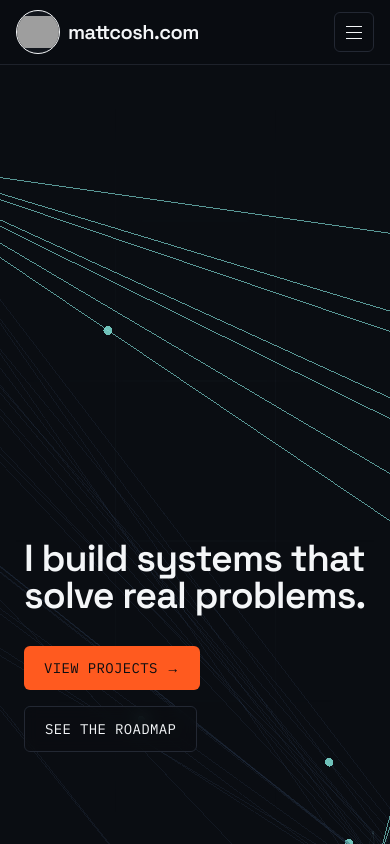
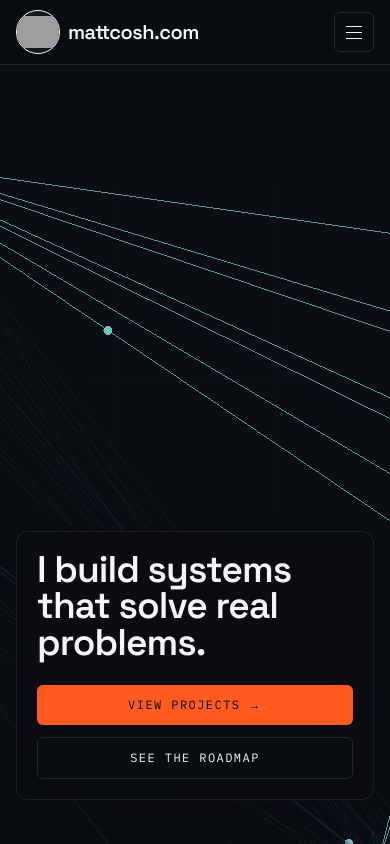
Before and after one commit to TheUnknown550/mattcosh.com, a Next.js app: page / in a window 390 px wide. Shown: the top 844 px of the page. Built offline with nearby package versions, Linux system fonts and the light colour scheme; grey boxes are pictures that could not be loaded.

Commit message:
fix: optimised design for mobile

```diff
--- a/src/components/home/Highlights.tsx
+++ b/src/components/home/Highlights.tsx
@@ -21,12 +21,13 @@ export function Highlights() {
     <section
       data-graph-focus-stop="overview"
       data-graph-focus-key="highlights"
-      className="flex min-h-[calc(100svh-77px)] w-full flex-col justify-start px-6 pt-12 pb-24 md:px-[5vw]"
+      className="flex min-h-[calc(100svh-77px)] w-full flex-col justify-start px-4 pt-8 pb-20 sm:px-6 sm:pt-12 sm:pb-24 md:px-[5vw]"
     >
+      <div className="relative z-10 rounded-xl border border-line/70 bg-void/90 p-4 shadow-2xl shadow-void/20 backdrop-blur-sm sm:border-transparent sm:bg-transparent sm:p-0 sm:shadow-none sm:backdrop-blur-0">
         <StatRow stats={stats} />
         <Link
           href="/roadmap"
-        className="group mt-4 inline-flex items-center gap-2 self-start font-mono text-sm uppercase tracking-wide text-ink transition-colors hover:text-signal"
+          className="group mt-9 inline-flex items-center gap-2 self-start font-mono text-xs uppercase tracking-[0.14em] text-ink transition-colors hover:text-signal sm:mt-4 sm:text-sm sm:tracking-wide"
         >
           See the full roadmap
           <span
@@ -36,6 +37,7 @@ export function Highlights() {
             →
           </span>
         </Link>
+      </div>
     </section>
   );
 }
--- a/src/components/home/StatRow.tsx
+++ b/src/components/home/StatRow.tsx
@@ -53,13 +53,16 @@ export function StatRow({ stats }: StatRowProps) {
   }, [stats]);
 
   return (
-    <div ref={containerRef} className="grid grid-cols-2 gap-8 sm:grid-cols-4">
+    <div
+      ref={containerRef}
+      className="grid grid-cols-2 gap-x-5 gap-y-10 sm:grid-cols-4 sm:gap-8"
+    >
       {stats.map((stat, index) => (
-        <div key={stat.label}>
-          <p className="font-display text-4xl font-semibold text-ink lg:text-6xl">
+        <div key={stat.label} className="min-w-0">
+          <p className="font-display text-4xl font-semibold leading-none text-ink lg:text-6xl">
             {display[index]}
           </p>
-          <p className="mt-2 font-mono text-sm uppercase tracking-wide text-ink">
+          <p className="mt-3 max-w-[10rem] font-mono text-xs uppercase leading-snug tracking-[0.12em] text-ink sm:text-sm sm:tracking-wide">
             {stat.label}
           </p>
         </div>
--- a/src/components/home/graph/GraphOverlay.tsx
+++ b/src/components/home/graph/GraphOverlay.tsx
@@ -134,27 +134,27 @@ export function GraphOverlay({
   return (
     <div className="pointer-events-none absolute inset-0 mx-auto max-w-[96rem] px-6 lg:px-10">
       <div
-        className={`absolute right-6 bottom-20 left-6 w-auto transition-all duration-700 ease-out sm:right-auto sm:w-[min(23rem,48vw)] lg:top-1/2 lg:bottom-auto lg:left-10 lg:w-[min(23rem,30vw)] lg:-translate-y-1/2 ${
+        className={`absolute right-4 bottom-8 left-4 w-auto rounded-xl border border-line/70 bg-void/90 p-5 shadow-2xl shadow-void/30 backdrop-blur-sm transition-all duration-700 ease-out sm:right-auto sm:bottom-20 sm:left-6 sm:w-[min(23rem,48vw)] sm:rounded-none sm:border-0 sm:bg-transparent sm:p-0 sm:shadow-none sm:backdrop-blur-0 lg:top-1/2 lg:bottom-auto lg:left-10 lg:w-[min(23rem,30vw)] lg:-translate-y-1/2 ${
           isExplorer ? "-translate-x-8 opacity-0" : "translate-x-0 opacity-100"
         }`}
       >
-        <h1 className="font-display text-[clamp(2.35rem,4.6vw,5.25rem)] font-semibold leading-[0.98] tracking-tight text-ink">
+        <h1 className="font-display text-[clamp(2.15rem,9.5vw,5.25rem)] font-semibold leading-[0.98] tracking-tight text-ink sm:text-[clamp(2.35rem,4.6vw,5.25rem)]">
           I build systems that solve real problems.
         </h1>
         <p className="mt-6 hidden max-w-md text-base leading-relaxed text-ink-muted sm:block sm:text-lg">
           I build practical systems across applied AI, full-stack software, IoT,
           and networking.
         </p>
-        <div className="pointer-events-auto mt-8 flex flex-wrap items-center gap-4">
+        <div className="pointer-events-auto mt-6 flex flex-col items-stretch gap-3 sm:mt-8 sm:flex-row sm:flex-wrap sm:items-center sm:gap-4">
           <Link
             href="/projects"
-            className="inline-flex items-center gap-2 rounded-md bg-accent px-5 py-3 font-mono text-sm uppercase tracking-wide text-void transition-colors hover:bg-signal focus-visible:outline focus-visible:outline-2 focus-visible:outline-offset-2 focus-visible:outline-signal"
+            className="inline-flex items-center justify-center gap-2 rounded-md bg-accent px-4 py-3 font-mono text-xs uppercase tracking-[0.12em] text-void transition-colors hover:bg-signal focus-visible:outline focus-visible:outline-2 focus-visible:outline-offset-2 focus-visible:outline-signal sm:px-5 sm:text-sm sm:tracking-wide"
           >
             View projects <span aria-hidden="true">→</span>
           </Link>
           <Link
             href="/roadmap"
-            className="inline-flex items-center gap-2 rounded-md border border-line bg-void/70 px-5 py-3 font-mono text-sm uppercase tracking-wide text-ink backdrop-blur-sm transition-colors hover:border-signal hover:text-signal focus-visible:outline focus-visible:outline-2 focus-visible:outline-offset-2 focus-visible:outline-signal"
+            className="inline-flex items-center justify-center gap-2 rounded-md border border-line bg-void/70 px-4 py-3 font-mono text-xs uppercase tracking-[0.12em] text-ink backdrop-blur-sm transition-colors hover:border-signal hover:text-signal focus-visible:outline focus-visible:outline-2 focus-visible:outline-offset-2 focus-visible:outline-signal sm:px-5 sm:text-sm sm:tracking-wide"
           >
             See the roadmap
           </Link>
@@ -245,7 +245,7 @@ export function GraphOverlay({
         <button
           type="button"
           onClick={onEnter}
-          className={`absolute right-6 bottom-8 font-mono text-[10px] uppercase tracking-wide text-ink-muted transition-opacity duration-500 hover:text-signal lg:right-10 ${
+          className={`absolute right-6 bottom-8 font-mono text-[10px] uppercase tracking-wide text-ink-muted transition-opacity duration-500 hover:text-signal max-[767px]:hidden lg:right-10 ${
             isExplorer
               ? "pointer-events-none opacity-0"
               : "pointer-events-auto opacity-100"
--- a/src/components/home/graph/PortfolioGraphScene.tsx
+++ b/src/components/home/graph/PortfolioGraphScene.tsx
@@ -1290,7 +1290,8 @@ export function PortfolioGraphScene({
           />
           );
         })}
-        {graphClusterLabels.map((label) => {
+        {!isCompactOverview &&
+          graphClusterLabels.map((label) => {
             const overviewLabel = overviewLabelsById.get(label.id) ?? label;
             return (
               <GraphClusterLabel
```
Lines whose indentation alone changed are shown as unchanged.
